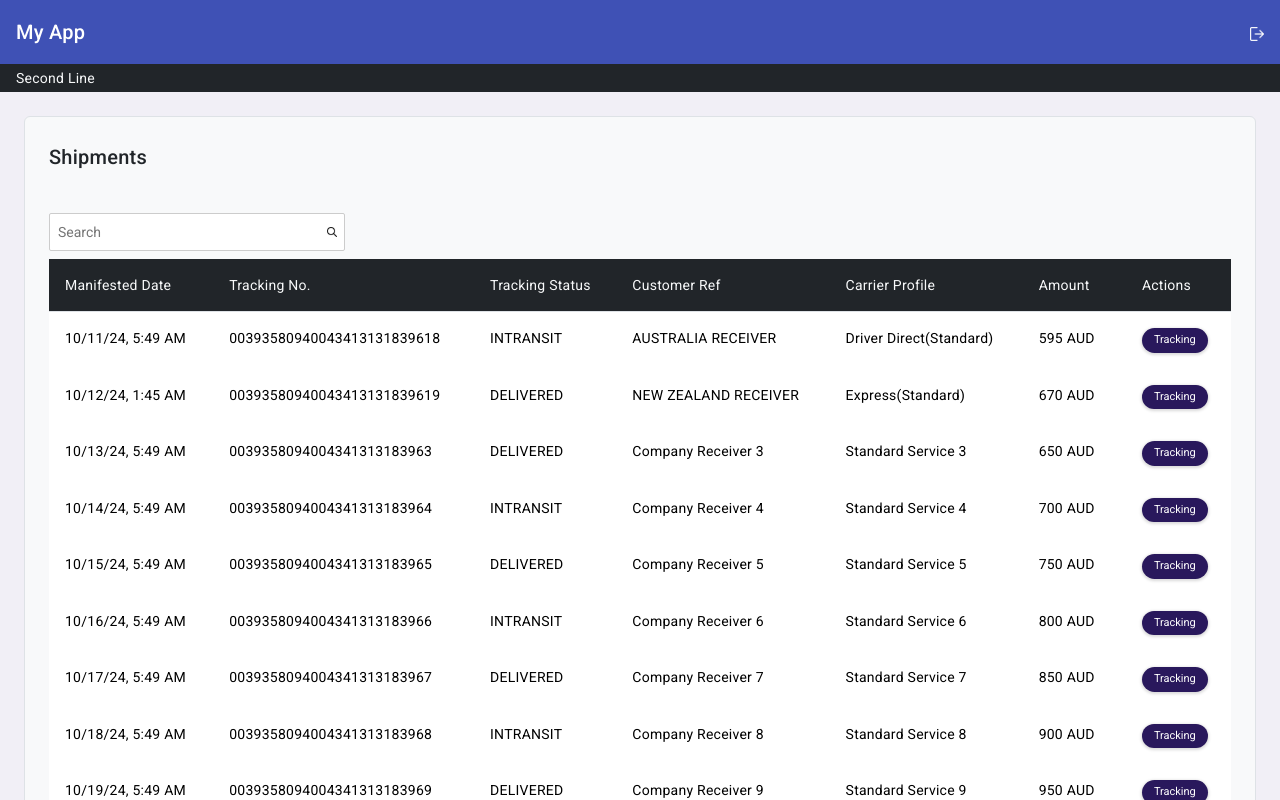
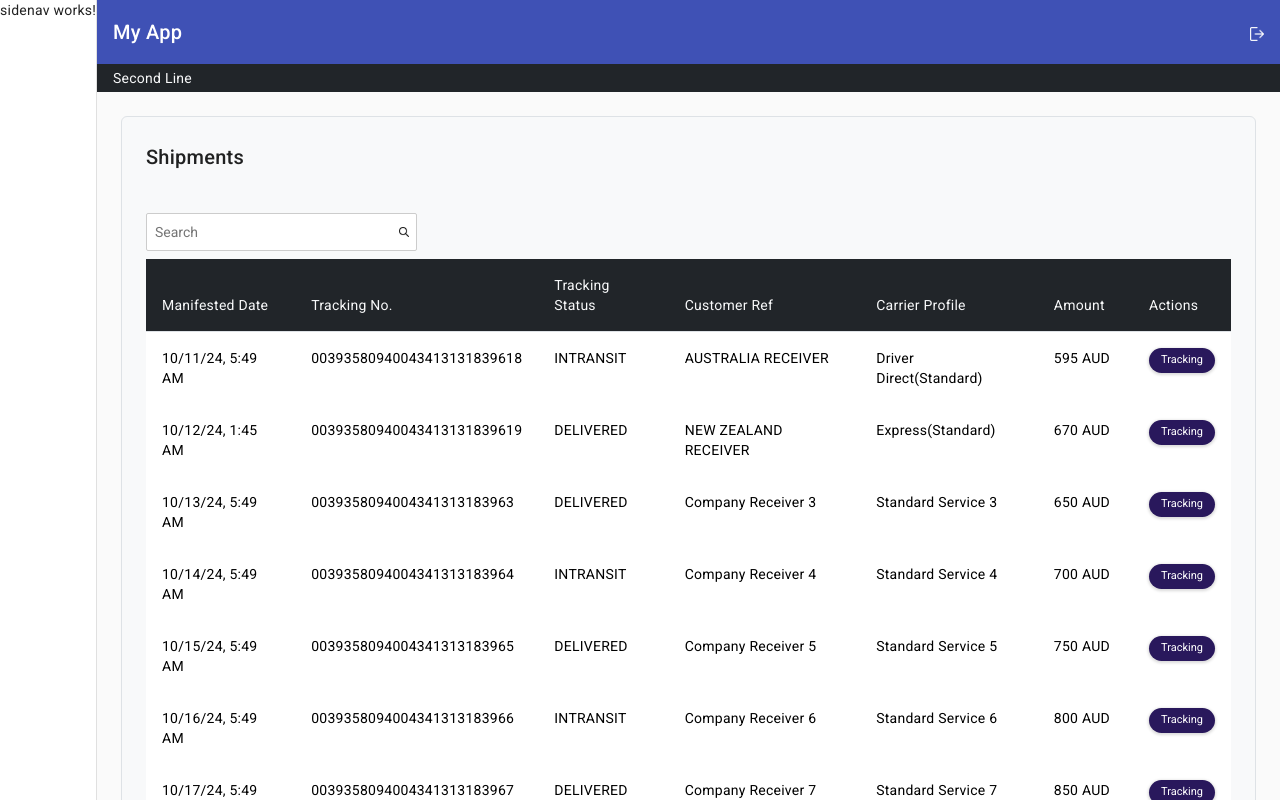
Before and after one commit to naveedaheer/shipments-angular, an Angular app: page /dashboard in a window 1280 px wide. Shown: the top 800 px of the page. Built offline with nearby package versions, Linux system fonts and the light colour scheme.

Commit message:
Initialized sidebar

```diff
--- /dev/null
+++ b/src/app/core/components/sidenav/sidenav.component.html
@@ -0,0 +1 @@
+<p>sidenav works!</p>
--- a/src/app/dashboard/dashboard.component.html
+++ b/src/app/dashboard/dashboard.component.html
@@ -1,2 +1,9 @@
-<app-header></app-header>
-<router-outlet></router-outlet>
+<mat-drawer-container>
+  <mat-drawer mode="side" opened>
+    <app-sidenav></app-sidenav>
+  </mat-drawer>
+  <mat-drawer-content>
+    <app-header></app-header>
+    <router-outlet></router-outlet>
+  </mat-drawer-content>
+</mat-drawer-container>
--- a/src/app/dashboard/dashboard.component.ts
+++ b/src/app/dashboard/dashboard.component.ts
@@ -2,11 +2,13 @@ import { Component } from '@angular/core';
 import { ShipmentsComponent } from './shipments/shipments.component';
 import { RouterOutlet } from '@angular/router';
 import { HeaderComponent } from '../core/components/header/header.component';
+import { MatSidenavModule } from '@angular/material/sidenav';
+import { SidenavComponent } from '../core/components/sidenav/sidenav.component';
 
 @Component({
   selector: 'app-dashboard',
   standalone: true,
-  imports: [ShipmentsComponent, RouterOutlet, HeaderComponent],
+  imports: [ShipmentsComponent, RouterOutlet, HeaderComponent, MatSidenavModule, SidenavComponent],
   templateUrl: './dashboard.component.html',
   styleUrl: './dashboard.component.scss'
 })
```
Also changed, not shown: src/app/core/components/sidenav/sidenav.component.ts (added, +12 -0 lines), src/app/core/components/sidenav/sidenav.component.scss (added), 1 other file (tests, documents, lock files or other folders).
